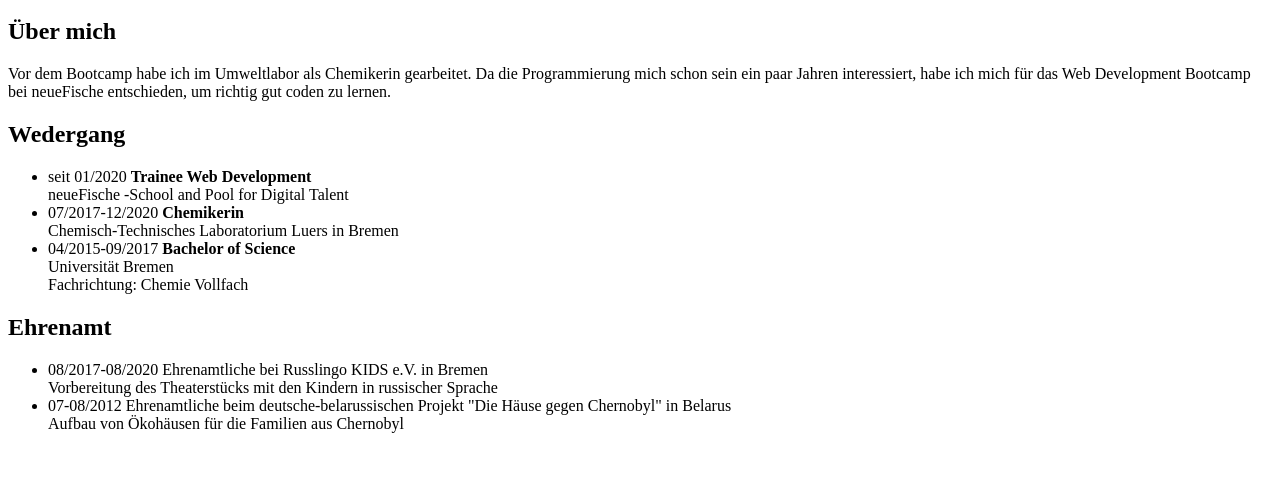
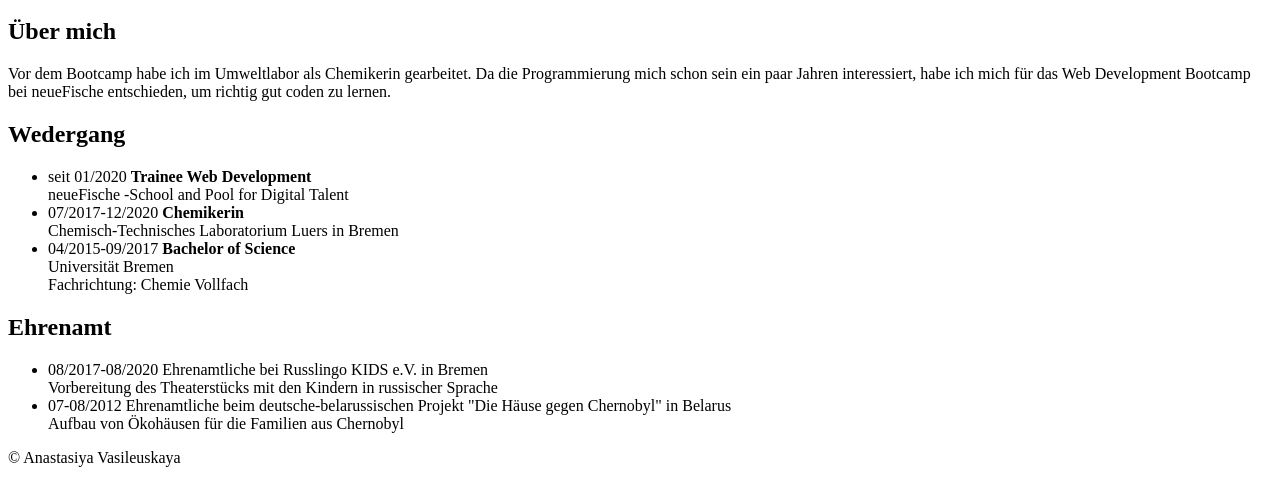
Before and after one commit to AnastasiyaVasileuskaya/personal-webseite, a plain HTML site: page src/index.html in a window 1280 px wide. Shown: the part 1114-1597 px from the top of the page. Before the commit the page ends 1563 px from the top, so only its background shows below. Drawn offline with Linux system fonts and the light colour scheme.

Commit message:
Add footer

```diff
--- a/src/index.html
+++ b/src/index.html
@@ -85,6 +85,9 @@
                 Aufbau von Ökohäusen für die Familien aus Chernobyl</li>
         </ul>
     </section>
+    <footer>
+        <p>© Anastasiya Vasileuskaya</p>
+    </footer>
 </body>
 
 </html>
```
